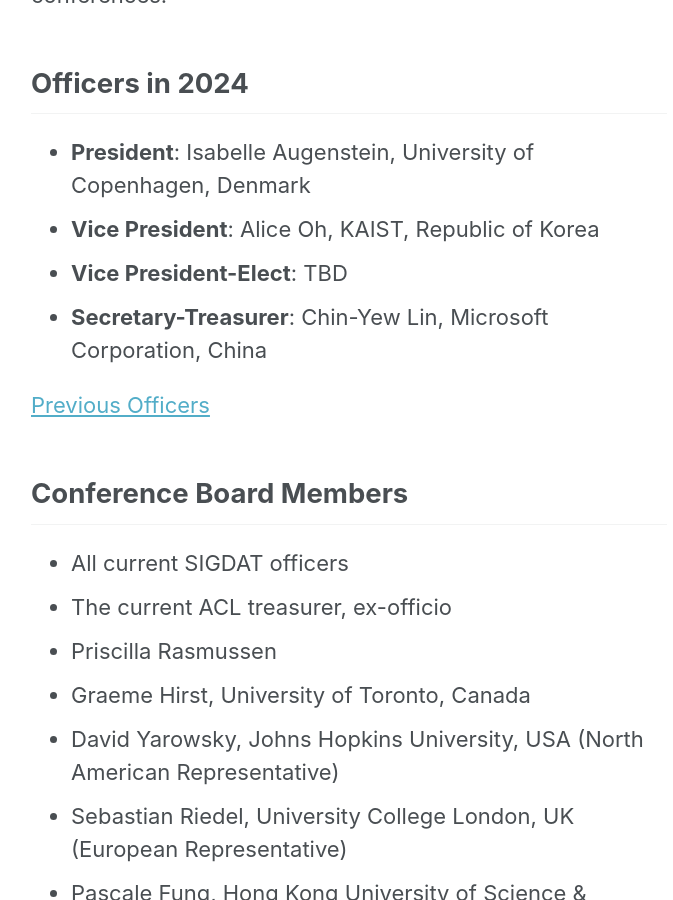
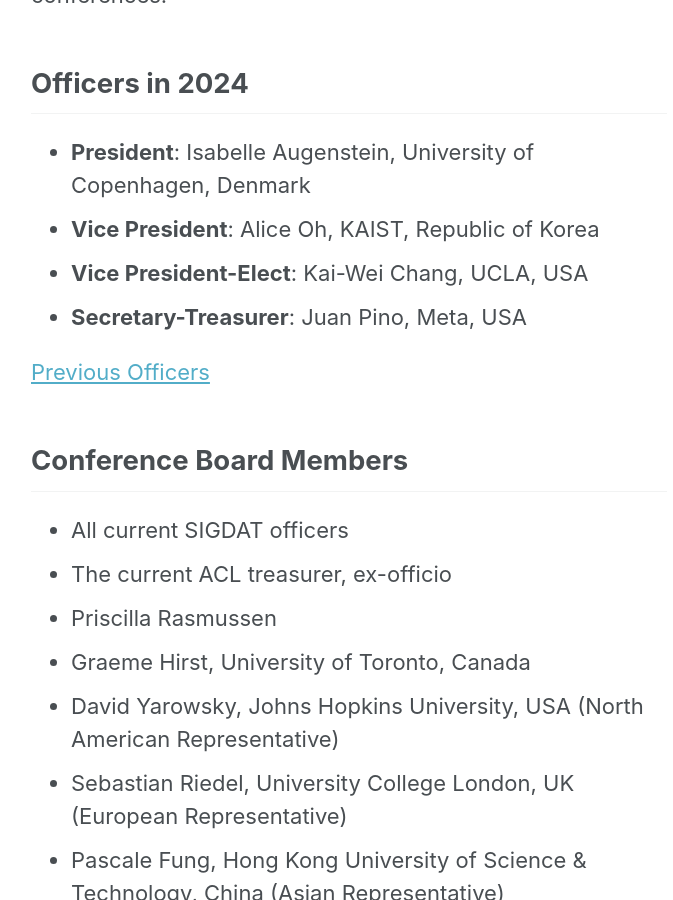
Before and after one commit to sigdat-org/sigdat, a Jekyll site: the page built from _pages/organization.md, in a window 1280 px wide and 900 px high, scrolled down 382 px. Shown: the whole window, without its empty margins (291-964 px from the left). Built offline with Jekyll 4.4.1, drawn with Linux system fonts in a browser that asks for light colours; nearby versions of some CDN libraries.

Commit message:
Update organization.md and officers.md for newly elected VP-Elect and Secretary-Treasurer; announce the election results on home.md

```diff
--- a/_pages/organization.md
+++ b/_pages/organization.md
@@ -15,8 +15,8 @@ SIGDAT is run by consensus vote of its organizing committee, consisting of the o
 
 - **President**: Isabelle Augenstein, University of Copenhagen, Denmark<br/>
 - **Vice President**: Alice Oh, KAIST, Republic of Korea<br/>
-- **Vice President-Elect**: TBD <br/>
-- **Secretary-Treasurer**: Chin-Yew Lin, Microsoft Corporation, China
+- **Vice President-Elect**: Kai-Wei Chang, UCLA, USA<br/>
+- **Secretary-Treasurer**: Juan Pino, Meta, USA<br/>
 
 [Previous Officers](/officers)
 
```
Also changed, not shown: _pages/home.md (+3 -0 lines).
